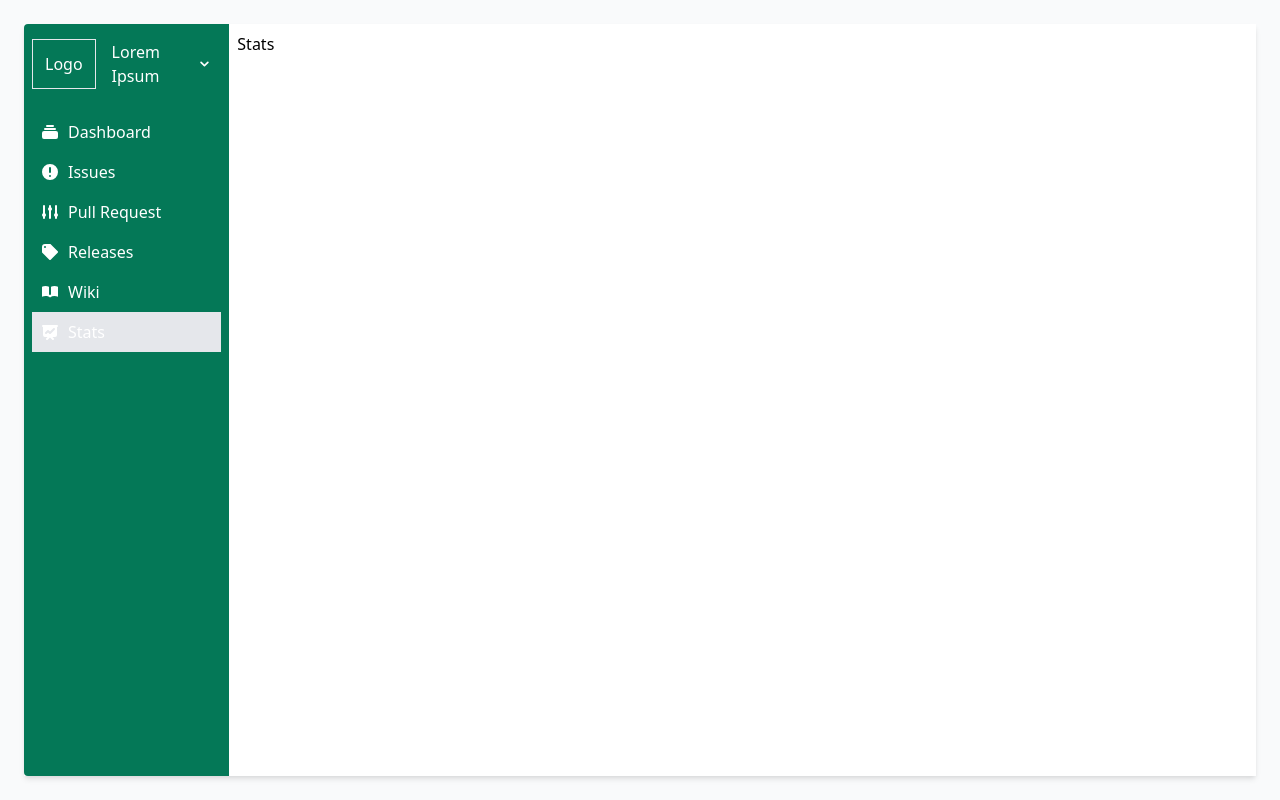
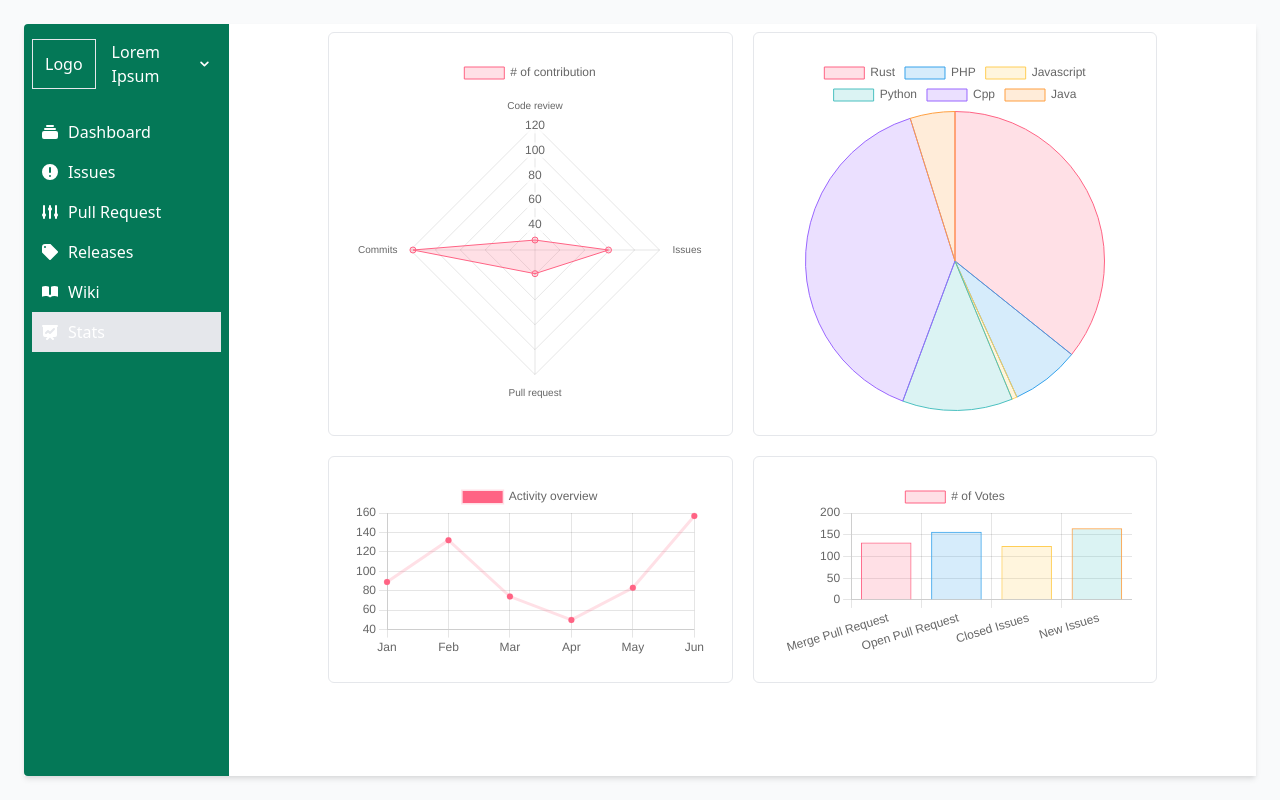
Before and after one commit to zerexei/dashboard, a React (Create React App) app: page /stats in a window 1280 px wide. Built offline with nearby package versions, Linux system fonts and the light colour scheme.

Commit message:
Implement chartjs

```diff
--- a/package.json
+++ b/package.json
@@ -4,7 +4,9 @@
   "private": true,
   "dependencies": {
     "@heroicons/react": "^1.0.2",
+    "chart.js": "^3.4.1",
     "react": "^17.0.2",
+    "react-chartjs-2": "^3.0.3",
     "react-dom": "^17.0.2",
     "react-router-dom": "^5.2.0",
     "web-vitals": "^1.0.1"
--- a/src/Components/pages/Stats.tsx
+++ b/src/Components/pages/Stats.tsx
@@ -1,11 +1,152 @@
-import React from "react";
+import { Bar, Line, Pie, Radar } from "react-chartjs-2";
+
+const rand = () => Math.floor(Math.random() * 255);
 
 const Stats = () => {
   return (
-    <div>
-      <h2>Stats</h2>
+    <div className="flex flex-wrap justify-center items-start gap-5">
+      <div className="w-2/5 p-6 border rounded-md">
+        <RadarChart />
+      </div>
+      <div className="w-2/5 p-6 border rounded-md">
+        <PieChart />
+      </div>
+      <div className="w-2/5 p-6 border rounded-md">
+        <LineChart />
+      </div>
+      <div className="w-2/5 p-6 border rounded-md">
+        <VerticalBar />
+      </div>
     </div>
   );
 };
 
+// LINECHART ====================================
+const LineChart = () => {
+  const data = {
+    labels: ["Jan", "Feb", "Mar", "Apr", "May", "Jun"],
+    datasets: [
+      {
+        label: "Activity overview",
+        data: [rand(), rand(), rand(), rand(), rand(), rand()],
+        fill: false,
+        backgroundColor: "rgb(255, 99, 132)",
+        borderColor: "rgba(255, 99, 132, 0.2)",
+      },
+    ],
+  };
+
+  const options = {
+    scales: {
+      yAxes: [
+        {
+          ticks: {
+            beginAtZero: true,
+          },
+        },
+      ],
+    },
+  };
+  return <Line type="line" data={data} options={options} />;
+};
+
+// RADAR ==================================================
+const RadarChart = () => {
+  const data = {
+    labels: ["Code review", "Issues", "Pull request", "Commits"],
+    datasets: [
+      {
+        label: "# of contribution",
+        data: [rand(), rand(), rand(), rand()],
+        backgroundColor: "rgba(255, 99, 132, 0.2)",
+        borderColor: "rgba(255, 99, 132, 1)",
+        borderWidth: 1,
+      },
+    ],
+  };
+
+  const options = {
+    scale: {
+      ticks: { beginAtZero: true },
+    },
+  };
+
+  return <Radar type="radar" data={data} options={options} />;
+};
+
+// PIECHART =============================================
+const PieChart = () => {
+  const data = {
+    labels: ["Rust", "PHP", "Javascript", "Python", "Cpp", "Java"],
+    datasets: [
+      {
+        label: "# of Votes",
+        data: [rand(), rand(), rand(), rand(), rand(), rand()],
+        backgroundColor: [
+          "rgba(255, 99, 132, 0.2)",
+          "rgba(54, 162, 235, 0.2)",
+          "rgba(255, 206, 86, 0.2)",
+          "rgba(75, 192, 192, 0.2)",
+          "rgba(153, 102, 255, 0.2)",
+          "rgba(255, 159, 64, 0.2)",
+        ],
+        borderColor: [
+          "rgba(255, 99, 132, 1)",
+          "rgba(54, 162, 235, 1)",
+          "rgba(255, 206, 86, 1)",
+          "rgba(75, 192, 192, 1)",
+          "rgba(153, 102, 255, 1)",
+          "rgba(255, 159, 64, 1)",
+        ],
+        borderWidth: 1,
+      },
+    ],
+  };
+  return <Pie type="pie" data={data} />;
+};
+
+const VerticalBar = () => {
+  const data = {
+    labels: [
+      "Merge Pull Request",
+      "Open Pull Request",
+      "Closed Issues",
+      "New Issues",
+    ],
+    datasets: [
+      {
+        label: "# of Votes",
+        data: [rand(), rand(), rand(), rand()],
+        backgroundColor: [
+          "rgba(255, 99, 132, 0.2)",
+          "rgba(54, 162, 235, 0.2)",
+          "rgba(255, 206, 86, 0.2)",
+          "rgba(75, 192, 192, 0.2)",
+        ],
+        borderColor: [
+          "rgba(255, 99, 132, 1)",
+          "rgba(54, 162, 235, 1)",
+          "rgba(255, 206, 86, 1)",
+          "rgba(255, 159, 64, 1)",
+        ],
+        borderWidth: 1,
+      },
+    ],
+  };
+
+  const options = {
+    scales: {
+      yAxes: [
+        {
+          ticks: {
+            beginAtZero: true,
+          },
+        },
+      ],
+    },
+  };
+
+  return <Bar type="bar" data={data} options={options} />;
+};
+
 export default Stats;
```
Also changed, not shown: 1 other file (tests, documents, lock files or other folders).
